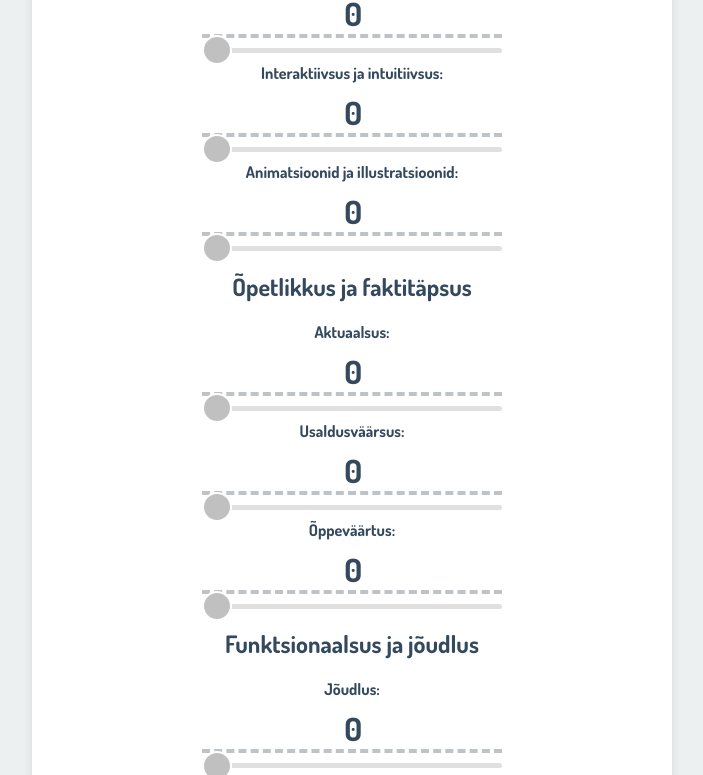
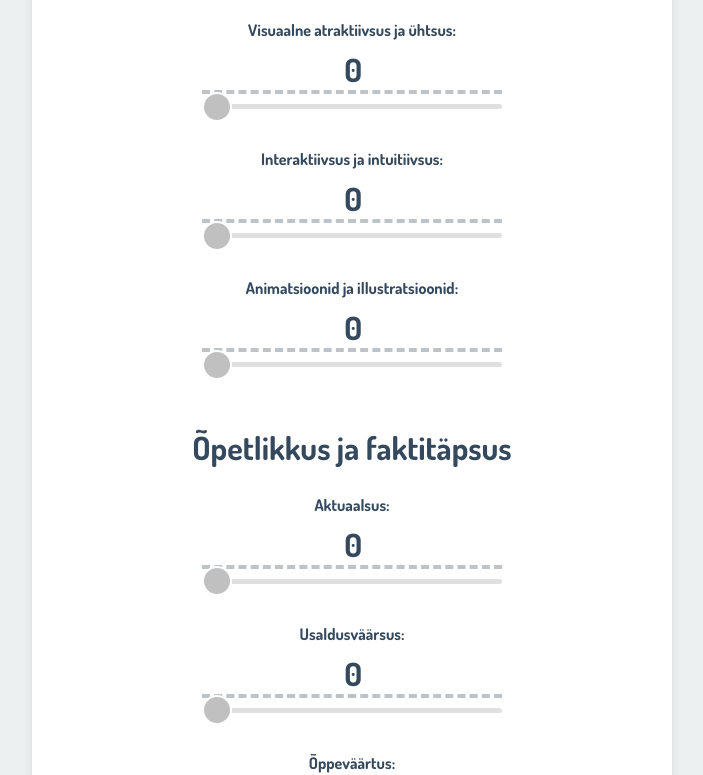
Before and after one commit to MihkelJoesalu/scoreboard, a website: page frontend/score.html in a window 1280 px wide. Shown: the part 408-1183 px from the top of the page, without its empty margins (288-991 px from the left). Drawn offline with Linux system fonts and the light colour scheme; no server answers.

Commit message:
fonts and stuff

```diff
--- a/frontend/styles.css
+++ b/frontend/styles.css
@@ -8,6 +8,10 @@ body {
     background: #ecf0f1;
     color: #34495e;
     padding-top: 40px;
+}
+h2 {
+    margin-top: 60px;
+    font-size: xx-large;
 }
 
 .container {
@@ -57,6 +61,7 @@ input[type="range"] {
     border-radius: 5px;
     margin: 0 auto;
     outline: 0;
+    margin-bottom: 40px;
 }
 
 input[type="range"]:disabled {
```
